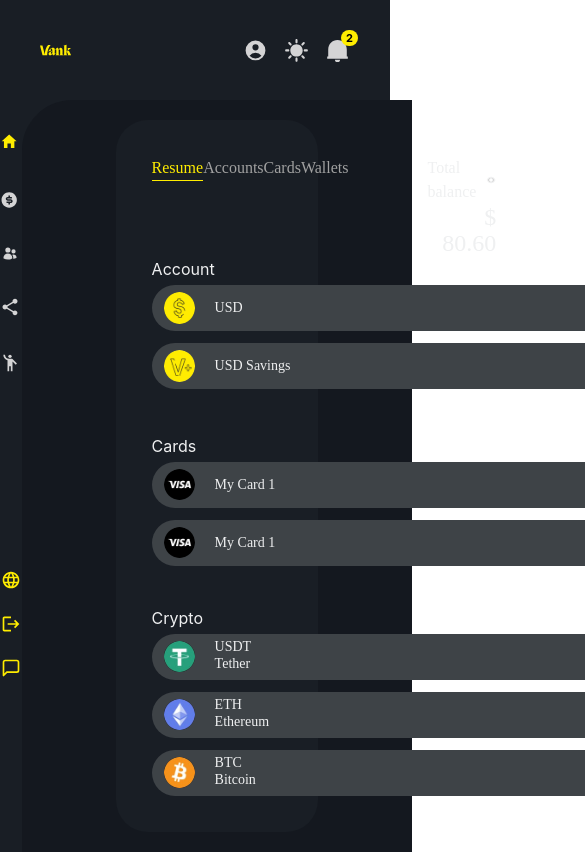
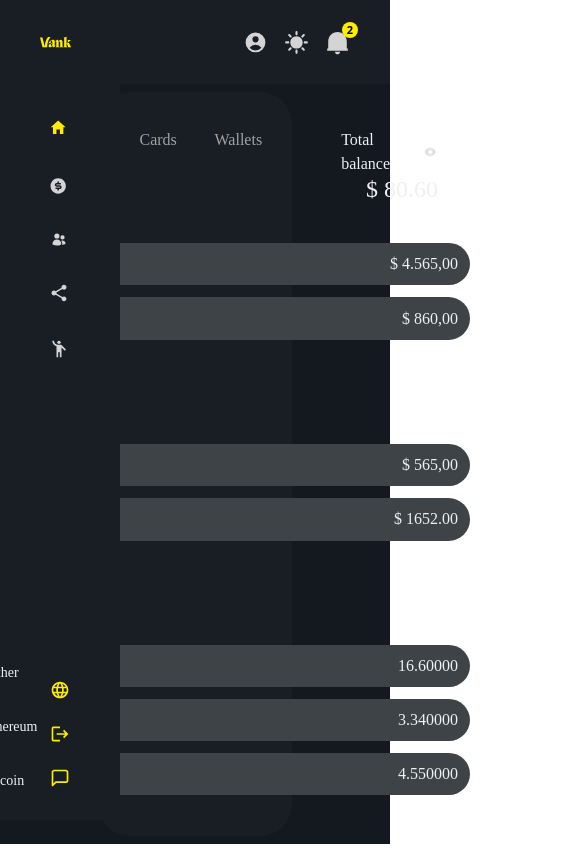
Before and after one commit to stivencv7/NavStyle, a React (Vite) app: page / in a window 390 px wide. Shown: the top 852 px of the page, 585 px wide, since content can reach past the window. Built offline with nearby package versions, Linux system fonts and the light colour scheme.

Commit message:
Se esta organizando el responsive

```diff
--- a/src/App.jsx
+++ b/src/App.jsx
@@ -9,19 +9,21 @@
   const [count, setCount] = useState(0);
 
   return (
-    <>
-    <Header moreStyle={"relative z-50 h-[100px]"} />
-      <div className="flex">
-        <Sidebar moreStyle={"relative left-0  -top-20 bottom-0 z-0"} />
-        <div className="py-5 bg-[#14181F] w-full flex  justify-center rounded-tl-[50px] shadow-box-header">
+    <div className="h-[100vh]">
+      <Header moreStyle={"relative z-50 h-[10%]"} />
+      <div className="relative  flex  h-[90%]  justify-center w-[100%]">
+        <Sidebar moreStyle={"absolute left-0 h-[100%]"} />
+        <div className="bg-red-600 w-[120px]"></div>
+        <div className="w-full flex justify-center p-2 shadow-box-header bg-[#14181F] rounded-tl-[36px]">
           <BrowserRouter>
             <Routes>
               <Route path="/" element={<PageHome />} />
             </Routes>
           </BrowserRouter>
         </div>
+
       </div>
-    </>
+    </div>
   );
 }
 
--- a/src/Component/Sildebar/Sidebar.jsx
+++ b/src/Component/Sildebar/Sidebar.jsx
@@ -10,7 +10,7 @@
 import { LinkSidebar } from "../../share/LinkSidebar";
 export const Sidebar = ({moreStyle}) => {
   return (
-    <div className={`relative bg-[#191E25] w-[120px] h-[736px] flex flex-col items-center  justify-around  pt-[34px]  ${moreStyle}`}>
+    <div className={` bg-[#191E25] w-[120px] h-[736px] flex flex-col items-center  justify-between pb-8 pt-[34px] ${moreStyle}`}>
 
       <ul className="flex flex-col gap-[36px]">
         <LinkSidebar moreStyle={'w-[22px] h-[22px]'}  icon={<IoMdHome className='text-[#FFED00] w-[18.32px] h-[18.5px]'/>} />
--- a/src/index.css
+++ b/src/index.css
@@ -2,7 +2,7 @@
 @tailwind components;
 @tailwind utilities;
 :root {
-  font-family: Inter, system-ui, Avenir, Helvetica, Arial, sans-serif;
+  /* font-family: Inter, system-ui, Avenir, Helvetica, Arial, sans-serif; */
 
   font-weight: 400;
   /* color-scheme: light dark; */
--- a/src/page/PageHome/PageHome.jsx
+++ b/src/page/PageHome/PageHome.jsx
@@ -6,9 +6,9 @@
 
 export const PageHome = () => {
   return (
-    <div className=" bg-[#191E25] p-[36px] rounded-[32px] w-[52%] text-body ">
+    <div className=" bg-[#191E25] p-[36px] xl:p-[8px] rounded-[32px] w-[52%] text-body flex flex-col items-center xl:h-[100%] ">
       <SectionNav />
-      <div className="flex flex-col h-[538.74px] justify-between ">
+      <div className="flex flex-col h-[538.74px] xl:h-[60%] justify-between xl:gap-[10px] ">
         <SectionAccounts/>
         <SectionCards/>
         <SectionCryto/>
--- a/src/page/PageHome/SectionAccounts/SectionAccounts.jsx
+++ b/src/page/PageHome/SectionAccounts/SectionAccounts.jsx
@@ -5,16 +5,10 @@
 
 export const SectionAccounts = () => {
   return (
-    <div className=' h-[137px]'>
+    <div className=" flex flex-col gap-[12px] h-[137px]">
       <h2 className="mb-1 text-[16px]">Account</h2>
-      <div className=" flex flex-col gap-3">
-        <CardItem image={usd} text={"USD"} amount={`$ ${"4.565,00"}`} />
-        <CardItem
-          image={savings}
-          text={"USD Savings"}
-          amount={`$ ${"860,00"}`}
-        />
-      </div>
+      <CardItem image={usd} text={"USD"} amount={`$ ${"4.565,00"}`} />
+      <CardItem image={savings} text={"USD Savings"} amount={`$ ${"860,00"}`} />
     </div>
   );
 };
--- a/src/page/PageHome/SectionCards/SectionCards.jsx
+++ b/src/page/PageHome/SectionCards/SectionCards.jsx
@@ -1,20 +1,14 @@
-import React from 'react'
-import visa from '../../../assets/images/visa.png'
-import savings from '../../../assets/images/USD Savings.png'
-import { CardItem } from '../../../share/CardItem'
+import React from "react";
+import visa from "../../../assets/images/visa.png";
+import savings from "../../../assets/images/USD Savings.png";
+import { CardItem } from "../../../share/CardItem";
 
 export const SectionCards = () => {
   return (
-    <div>
-    <h2 className="mb-1 text-[16px]">Cards</h2>
-    <div className=" flex flex-col gap-3 ">
+    <div className=" flex flex-col gap-[12px] h-[137px] ">
+      <h2 className="mb-1 text-[16px]">Cards</h2>
       <CardItem image={visa} text={"My Card 1"} amount={`$ ${"565,00"}`} />
-      <CardItem
-        image={visa}
-        text={"My Card 1"}
-        amount={`$ ${"1652.00"}`}
-      />
+      <CardItem image={visa} text={"My Card 1"} amount={`$ ${"1652.00"}`} />
     </div>
-  </div>
-  )
-}
+  );
+};
--- a/src/page/PageHome/SectionCryto/SectionCryto.jsx
+++ b/src/page/PageHome/SectionCryto/SectionCryto.jsx
@@ -7,9 +7,10 @@
 import btc from "../../../assets/images/Bitcoin.jpeg";
 export const SectionCryto = () => {
   return (
-    <div>
+
+
+      <div className=" flex flex-col gap-[12px] h-[137px] ">
       <h2 className="mb-1 text-[16px]">Crypto</h2>
-      <div className=" flex flex-col gap-3">
         <CardItem image={usdt} text={"USDT"} subtext={'Tether'} amount={`${"16.60000"}`} />
         <CardItem
           image={eth}
@@ -24,6 +25,6 @@
           amount={`${"4.550000"}`}
         />
       </div>
-    </div>
+
   );
 };
--- a/src/share/CardItem.jsx
+++ b/src/share/CardItem.jsx
@@ -2,7 +2,7 @@
 
 export const CardItem = ({ image, text, amount, subtext }) => {
   return (
-    <div className="flex bg-[#3E4347] justify-between hover:bg-[#5E6061] px-3 rounded-[32px] items-center h-[46px] w-[550px] font-type">
+    <div className="flex bg-[#3E4347] justify-between hover:bg-[#5E6061] px-3 rounded-[41px] items-center h-[46px] w-[550px] font-type">
       <div className="flex items-center gap-4">
         <div className="w-[35px] ">
           <img src={image} alt="" className="w-[90%] rounded-full" />
```
